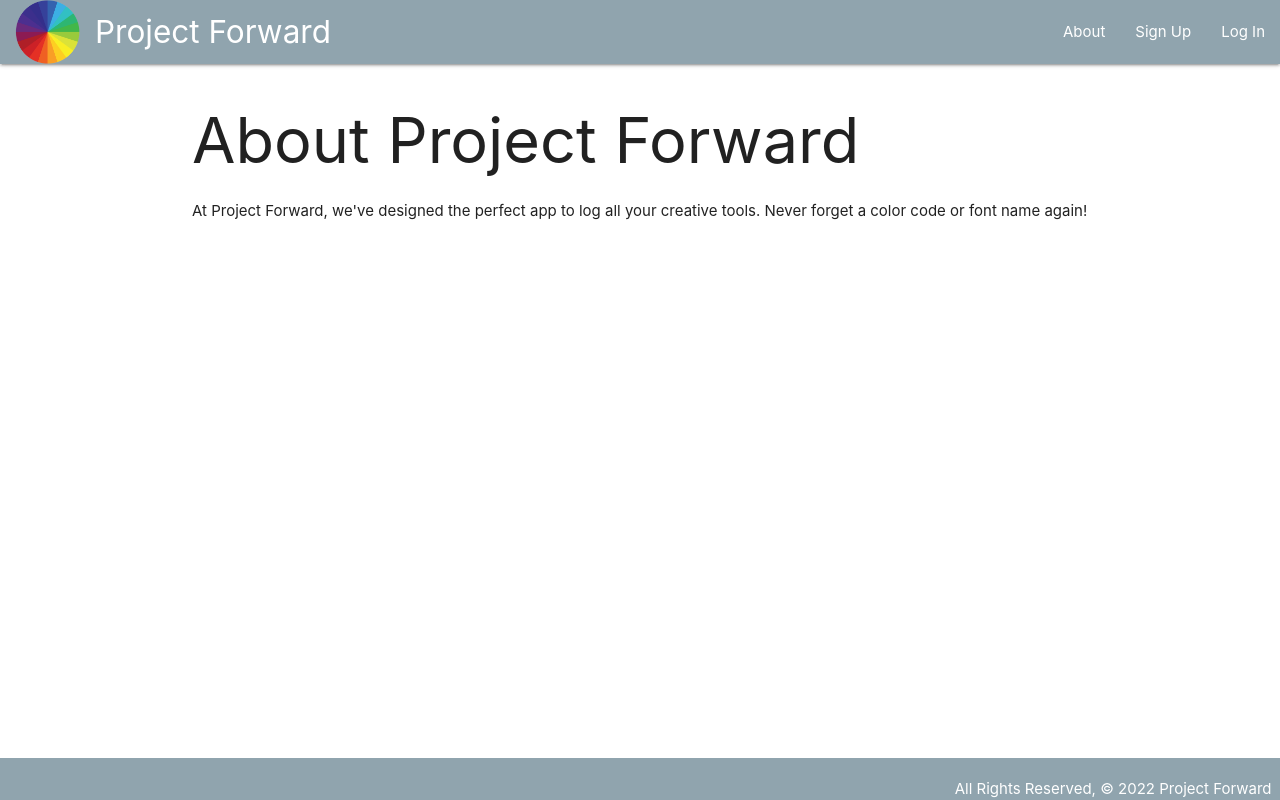
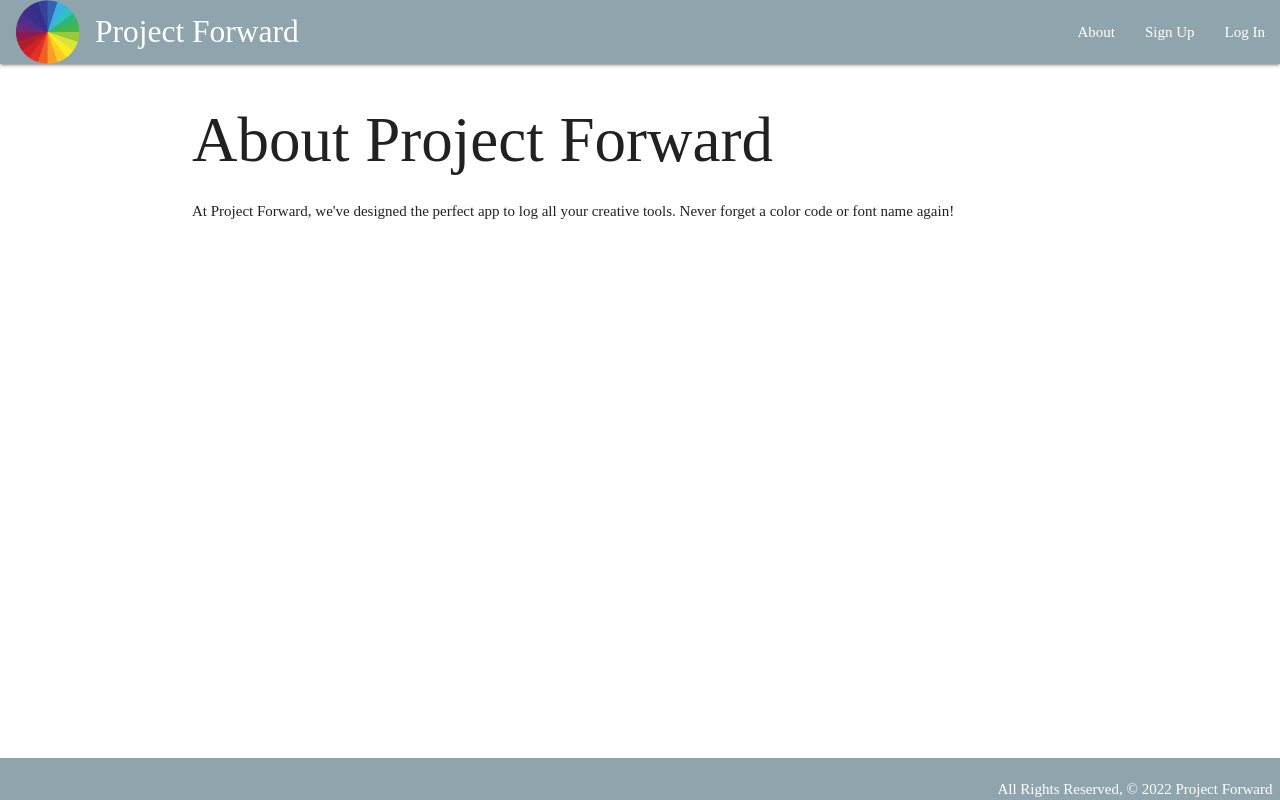
Before and after one commit to laurakelly1/project-forward, a Django app: page /about/ in a window 1280 px wide. Run offline with Django 4.2, Linux system fonts and the light colour scheme.

Commit message:
Updated styling including fonts

```diff
--- a/main_app/static/css/style.css
+++ b/main_app/static/css/style.css
@@ -9,6 +9,7 @@ body {
   display: flex;
   min-height: 100vh;
   flex-direction: column;
+  font-family: 'Playfair Display', serif;
 }
 
 main {
--- a/main_app/templates/base.html
+++ b/main_app/templates/base.html
@@ -9,7 +9,11 @@
     <meta name="viewport" content="width=device-width, initial-scale=1.0">
     <link rel="stylesheet" href="https://cdnjs.cloudflare.com/ajax/libs/materialize/1.0.0/css/materialize.min.css" />
     <link rel="stylesheet" type="text/css" href="{% static 'css/style.css' %}" />
+    <link rel="preconnect" href="https://fonts.googleapis.com">
+<link rel="preconnect" href="https://fonts.gstatic.com" crossorigin>
+<link href="https://fonts.googleapis.com/css2?family=Space+Grotesk:wght@300;400;500;600;700&display=swap" rel="stylesheet">
     <script src="https://cdnjs.cloudflare.com/ajax/libs/materialize/1.0.0/js/materialize.min.js"></script>
+
     <title>Project Forward</title>
 </head>
 
--- a/main_app/templates/home.html
+++ b/main_app/templates/home.html
@@ -8,6 +8,9 @@
     <meta name="viewport" content="width=device-width, initial-scale=1.0">
     <link rel="stylesheet" href="https://cdnjs.cloudflare.com/ajax/libs/materialize/1.0.0/css/materialize.min.css" />
     <link rel="stylesheet" type="text/css" href="{% static 'css/style.css' %}" />
+    <link rel="preconnect" href="https://fonts.googleapis.com">
+<link rel="preconnect" href="https://fonts.gstatic.com" crossorigin>
+<link href="https://fonts.googleapis.com/css2?family=Playfair+Display:ital,wght@0,400;0,500;0,600;0,700;1,400;1,500;1,600&display=swap" rel="stylesheet">
     <script src="https://cdnjs.cloudflare.com/ajax/libs/materialize/1.0.0/js/materialize.min.js"></script>
     <title>Project Forward</title>
 </head>
--- a/main_app/views.py
+++ b/main_app/views.py
@@ -75,7 +75,18 @@ class ProjectCreate(LoginRequiredMixin, CreateView):
 
 class ProjectUpdate(LoginRequiredMixin, UpdateView):
     model = Project
-    fields = ['name', 'developer', 'description', 'date_published', 'live_site', 'github', 'color_scheme']
+    template_name = 'main_app/project_form.html'
+    form_class = ProjectsForm
+    success_url = '/projects'
+
+    def get_form_kwargs(self):
+        kwargs = super(ProjectUpdate, self).get_form_kwargs()
+        kwargs['user'] = self.request.user
+        return kwargs
+
+    def form_valid(self, form):
+        form.instance.user = self.request.user
+        return super().form_valid(form)
 
 class ProjectDelete(LoginRequiredMixin, DeleteView):
     model = Project
```
